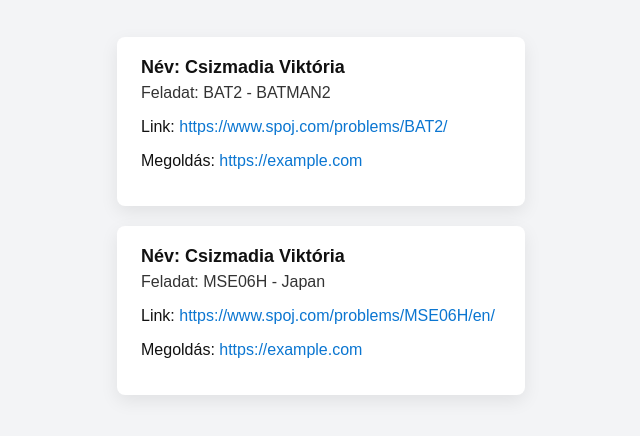
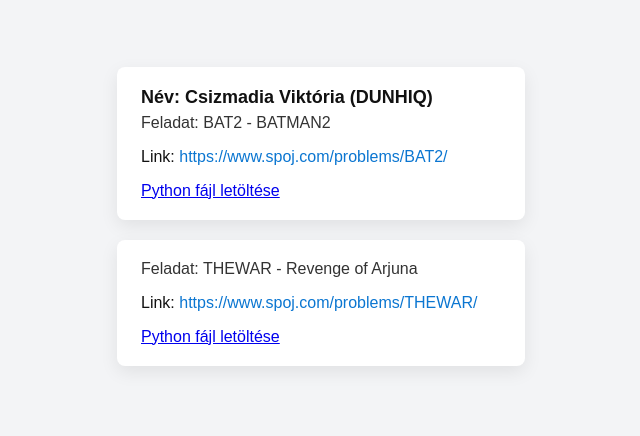
Before and after one commit to csizmadiaviki/algoritmusok, a plain HTML site: page index.html in a window 1280 px wide. Shown: the part 184-620 px from the top of the page, without its empty margins (319-959 px from the left). Drawn offline with Linux system fonts and the light colour scheme.

Commit message:
Add files via upload

```diff
--- a/index.html
+++ b/index.html
@@ -41,18 +41,17 @@
 <body>
 <div class="center">
     <div class="box">
-        <p class="name">Név: Csizmadia Viktória</p>
+        <p class="name">Név: Csizmadia Viktória (DUNHIQ)</p>
         <p class="task">Feladat: BAT2 - BATMAN2</p>
         <p class="link">Link: <a href="https://www.spoj.com/problems/BAT2/" target="_blank" rel="noopener">https://www.spoj.com/problems/BAT2/</a></p>
-        <p class="link">Megoldás: <a href="" target="_blank" rel="noopener">https://example.com</a></p>
+        <a href="Felhasználók/csizmadiaviktoria/WebstormProjects/untitled1/batman2.py.zip" download>Python fájl letöltése</a>
 
 
     </div>
     <div class="box">
-        <p class="name">Név: Csizmadia Viktória</p>
-        <p class="task">Feladat: MSE06H - Japan</p>
-        <p class="link">Link: <a href="https://www.spoj.com/problems/MSE06H/en/" target="_blank" rel="noopener">https://www.spoj.com/problems/MSE06H/en/</a></p>
-        <p class="link">Megoldás: <a href="" target="_blank" rel="noopener">https://example.com</a></p>
+        <p class="task">Feladat: THEWAR - Revenge of Arjuna</p>
+        <p class="link">Link: <a href="https://www.spoj.com/problems/THEWAR/" target="_blank" rel="noopener">https://www.spoj.com/problems/THEWAR/</a></p>
+        <a href="Felhasználók/csizmadiaviktoria/WebstormProjects/untitled1/thewar.py.zip" download>Python fájl letöltése</a>
 
     </div>
 </div>
```
